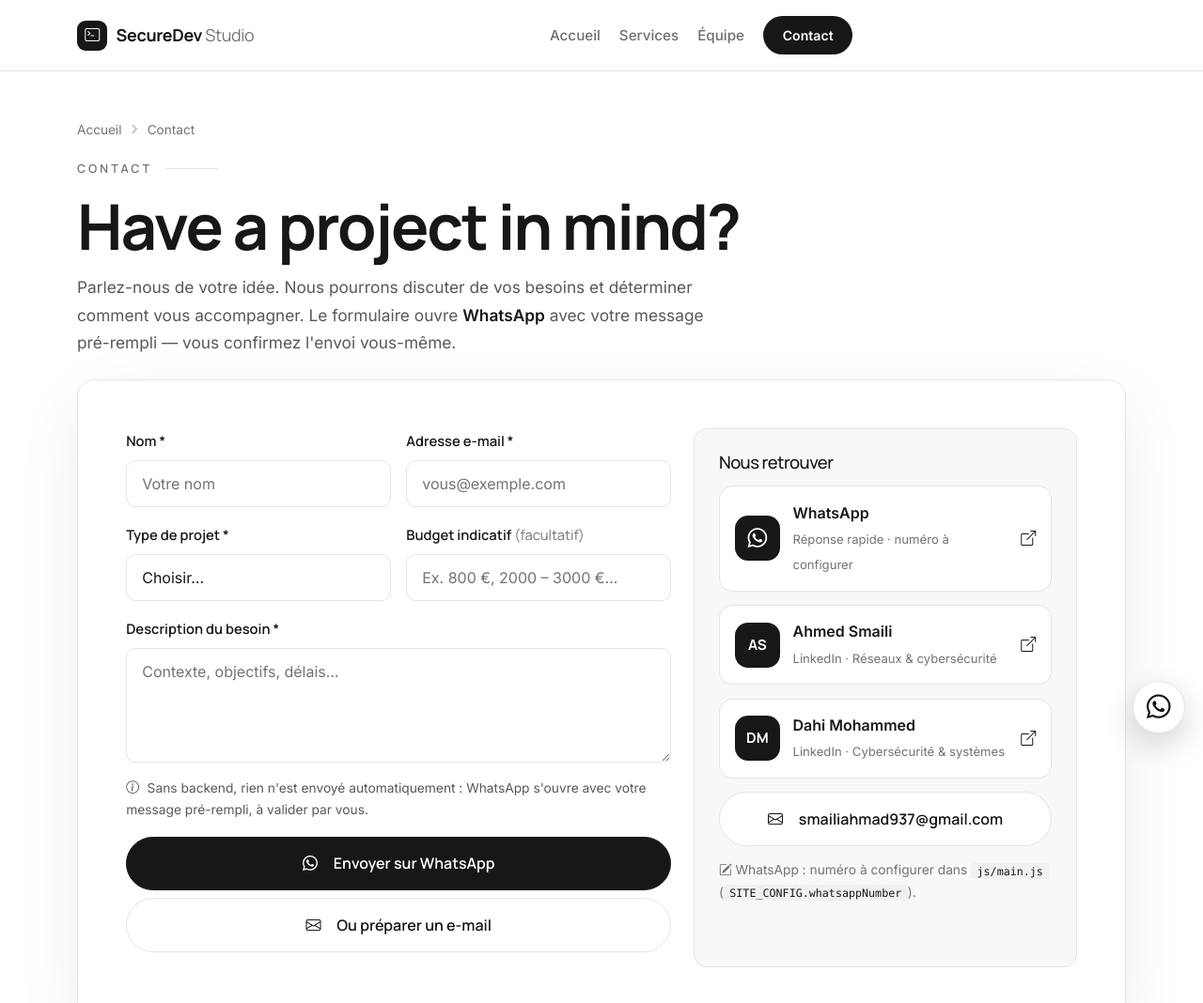
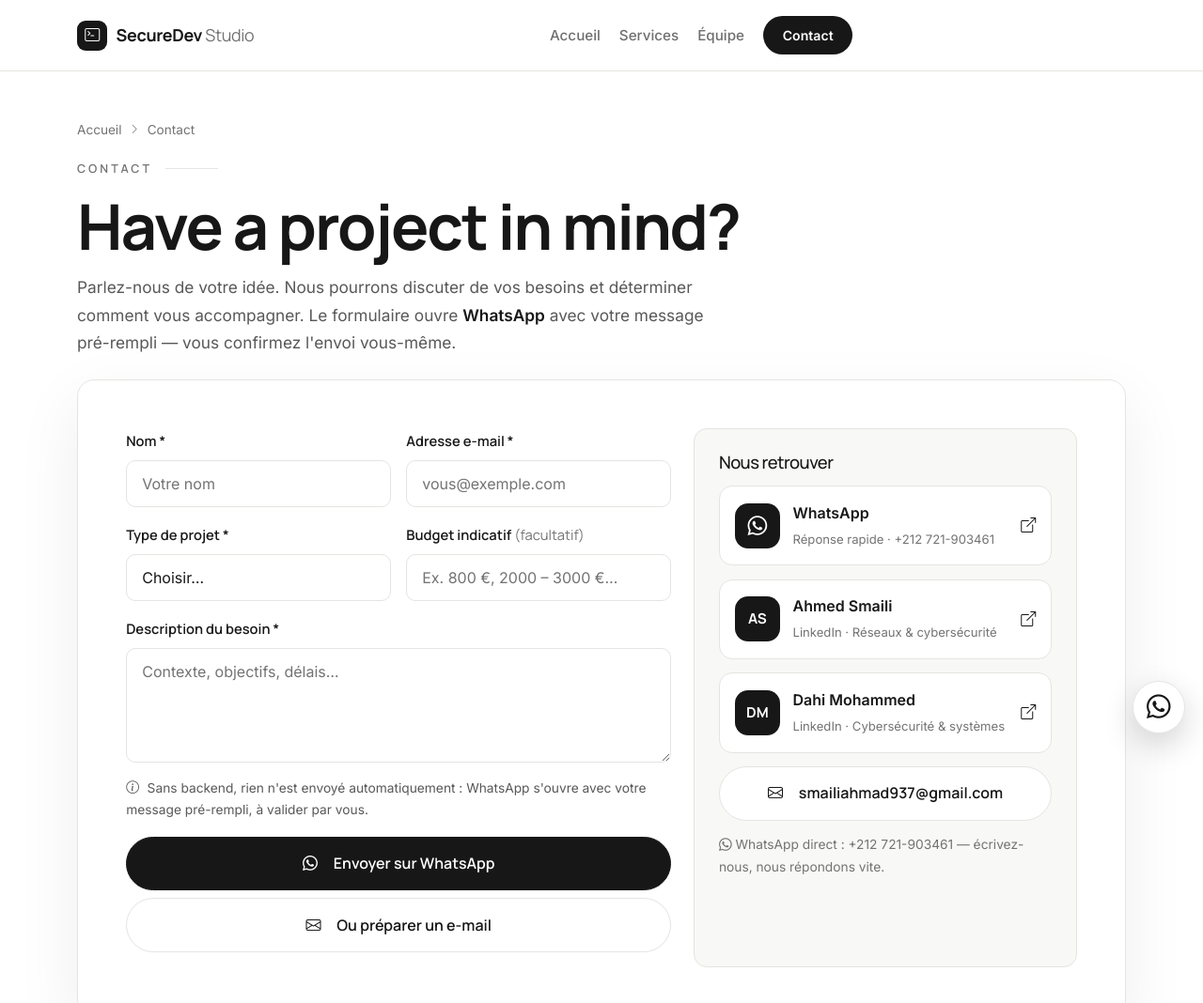
Before and after one commit to smaili-ahmed/monprofile, a plain HTML site: page contact.html in a window 1280 px wide. Shown: the top 1068 px of the page at 94% size. Drawn offline with nearby package versions, Linux system fonts and the light colour scheme.

Commit message:
Configurer WhatsApp +212 721903461 sur tout le site

```diff
--- a/contact.html
+++ b/contact.html
@@ -94,9 +94,9 @@
             <div class="col-lg-5">
               <div class="sd-contact-side">
                 <h2 class="sd-contact-side-title">Nous retrouver</h2>
-                <a class="sd-wa-card" data-whatsapp href="https://wa.me/212600000000" target="_blank" rel="noopener noreferrer">
+                <a class="sd-wa-card" data-whatsapp href="https://wa.me/212721903461" target="_blank" rel="noopener noreferrer">
                   <span class="sd-wa-avatar" aria-hidden="true"><i class="bi bi-whatsapp"></i></span>
-                  <span><strong>WhatsApp</strong><small>Réponse rapide · numéro à configurer</small></span>
+                  <span><strong>WhatsApp</strong><small>Réponse rapide · +212 721-903461</small></span>
                   <i class="bi bi-box-arrow-up-right" aria-hidden="true"></i>
                 </a>
                 <a class="sd-linkedin-card" data-linkedin="ahmed" href="https://www.linkedin.com/in/ahmed-smaili-bb48883aa/" target="_blank" rel="noopener noreferrer">
@@ -112,7 +112,7 @@
                 <a class="btn-outline w-100" data-email-link href="mailto:smailiahmad937@gmail.com">
                   <i class="bi bi-envelope me-2" aria-hidden="true"></i><span data-email-text>smailiahmad937@gmail.com</span>
                 </a>
-                <p class="sd-contact-hint"><i class="bi bi-pencil-square" aria-hidden="true"></i> WhatsApp : numéro à configurer dans <code>js/main.js</code> (<code>SITE_CONFIG.whatsappNumber</code>).</p>
+                <p class="sd-contact-hint"><i class="bi bi-whatsapp" aria-hidden="true"></i> WhatsApp direct : +212 721-903461 — écrivez-nous, nous répondons vite.</p>
               </div>
             </div>
           </div>
@@ -147,7 +147,7 @@
         <div class="col-6 col-md-4">
           <h3 class="sd-footer-title">Contact</h3>
           <ul class="sd-footer-links">
-            <li><a data-whatsapp href="https://wa.me/212600000000" target="_blank" rel="noopener noreferrer"><i class="bi bi-whatsapp me-1" aria-hidden="true"></i>WhatsApp</a></li>
+            <li><a data-whatsapp href="https://wa.me/212721903461" target="_blank" rel="noopener noreferrer"><i class="bi bi-whatsapp me-1" aria-hidden="true"></i>WhatsApp</a></li>
             <li><a data-linkedin="ahmed" href="https://www.linkedin.com/in/ahmed-smaili-bb48883aa/" target="_blank" rel="noopener noreferrer"><i class="bi bi-linkedin me-1" aria-hidden="true"></i>Ahmed Smaili</a></li>
             <li><a data-linkedin="dahi" href="https://www.linkedin.com/in/dahi-mohammed-567b962b5/" target="_blank" rel="noopener noreferrer"><i class="bi bi-linkedin me-1" aria-hidden="true"></i>Dahi Mohammed</a></li>
             <li><a data-email-link href="mailto:smailiahmad937@gmail.com"><i class="bi bi-envelope me-1" aria-hidden="true"></i><span data-email-text>smailiahmad937@gmail.com</span></a></li>
@@ -161,7 +161,7 @@
     </div>
   </footer>
 
-  <a class="sd-wa-float" data-whatsapp href="https://wa.me/212600000000" target="_blank" rel="noopener noreferrer" aria-label="Discuter sur WhatsApp">
+  <a class="sd-wa-float" data-whatsapp href="https://wa.me/212721903461" target="_blank" rel="noopener noreferrer" aria-label="Discuter sur WhatsApp">
     <i class="bi bi-whatsapp" aria-hidden="true"></i>
   </a>
 
--- a/js/main.js
+++ b/js/main.js
@@ -6,9 +6,8 @@
  * ============================================================
  * - Les URLs LinkedIn ci-dessous sont les profils EXACTS fournis
  *   (ne pas les remplacer par d'autres profils homonymes).
- * - whatsappNumber : numéro WhatsApp au format international,
- *   SANS "+" ni espaces (ex. Maroc : "2126XXXXXXXX").
- *   Valeur actuelle = EMPLACEMENT À CONFIGURER.
+  * - whatsappNumber : numéro WhatsApp au format international (+212 721903461),
+  *   SANS "+" ni espaces (ex. Maroc : "2126XXXXXXXX").
  * - contactEmail : aucune adresse réelle fournie → emplacement
  *   à configurer (domaine réservé ".example" = aucune boîte réelle).
  * - videoBg.enabled = false → fonds statiques (posters) partout.
@@ -18,8 +17,8 @@
   // l'accès direct LinkedIn bloque les visiteurs non connectés — code 999).
   linkedinAhmedUrl: "https://www.linkedin.com/in/ahmed-smaili-bb48883aa/",
   linkedinDahiUrl: "https://www.linkedin.com/in/dahi-mohammed-567b962b5/",
-  // Numéro WhatsApp — À CONFIGURER (format international, sans "+" ni espaces).
-  whatsappNumber: "212600000000",
+  // Numéro WhatsApp — configuré (format international, sans "+" ni espaces).
+  whatsappNumber: "212721903461",
   // Adresse e-mail de contact.
   contactEmail: "smailiahmad937@gmail.com",
   // Texte de disponibilité dans le hero (chaîne vide = masque le badge).
```
Also changed, not shown: a-propos.html (+2 -2 lines), competences.html (+2 -2 lines), equipe.html (+2 -2 lines), index.html (+2 -2 lines), portfolio.html (+2 -2 lines), services.html (+2 -2 lines).
